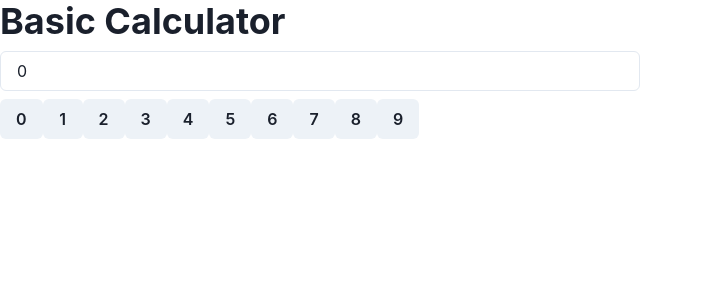
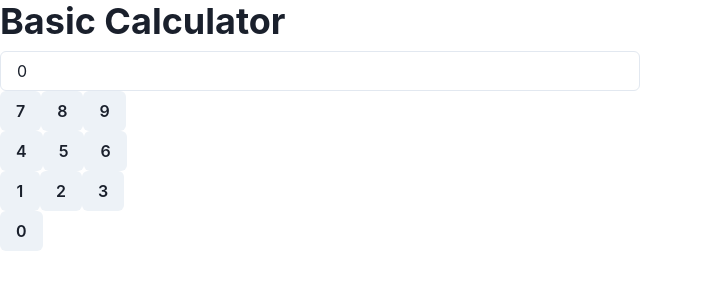
Before and after one commit to zeeshanliaqat313/test_repo, a React (Create React App) app: page / in a window 1280 px wide. Shown: the top 300 px of the page, without its empty margins (0-703 px from the left). Built offline with nearby package versions, Linux system fonts and the light colour scheme.

Commit message:
button formatting

```diff
--- a/src/Components/Calculator/Calculator.tsx
+++ b/src/Components/Calculator/Calculator.tsx
@@ -74,7 +74,7 @@ export const Calculator = () => {
           <Heading className='applicationTitle' as="h1" size="xl">
             Basic Calculator
           </Heading>
-            <div>
+            <div className='row'>
 
             <FormControl w='50%'>
               <FormLabel htmlFor='inputValue'></FormLabel>
@@ -82,19 +82,30 @@ export const Calculator = () => {
 
 
             </FormControl>
+            </div>
+            <div className='row'>
+
             <FormControl w='50%'>
-            <FormLabel htmlFor='inputValue'></FormLabel>
-            <Button onClick={() => buttonZeroClicked(1)}>0</Button>
-            <Button onClick={() => buttonOneClicked(1)}>1</Button>
-            <Button onClick={() => buttonTwoClicked(2)}>2</Button>
-            <Button onClick={() => buttonThreeClicked(3)}>3</Button>
-            <Button onClick={() => buttonFourClicked(4)}>4</Button>
-            <Button onClick={() => buttonFiveClicked(5)}>5</Button>
-            <Button onClick={() => buttonSixClicked(6)}>6</Button>
+
               <Button onClick={() => buttonSevenClicked(7)}>7</Button>
               <Button onClick={() => buttonEightClicked(8)}>8</Button>
               <Button onClick={() => buttonNineClicked(9)}>9</Button>
 
+            </FormControl>
+            <FormControl w='50%'>
+              <Button onClick={() => buttonFourClicked(4)}>4</Button>
+              <Button onClick={() => buttonFiveClicked(5)}>5</Button>
+              <Button onClick={() => buttonSixClicked(6)}>6</Button>
+
+            </FormControl>
+            <FormControl w='50%'>
+              <Button onClick={() => buttonOneClicked(1)}>1</Button>
+              <Button onClick={() => buttonTwoClicked(2)}>2</Button>
+              <Button onClick={() => buttonThreeClicked(3)}>3</Button>
+
+            </FormControl>
+            <FormControl w='50%'>
+              <Button onClick={() => buttonZeroClicked(1)}>0</Button>
             </FormControl>
             </div>
         </Box>
```
Lines whose indentation alone changed are shown as unchanged.
